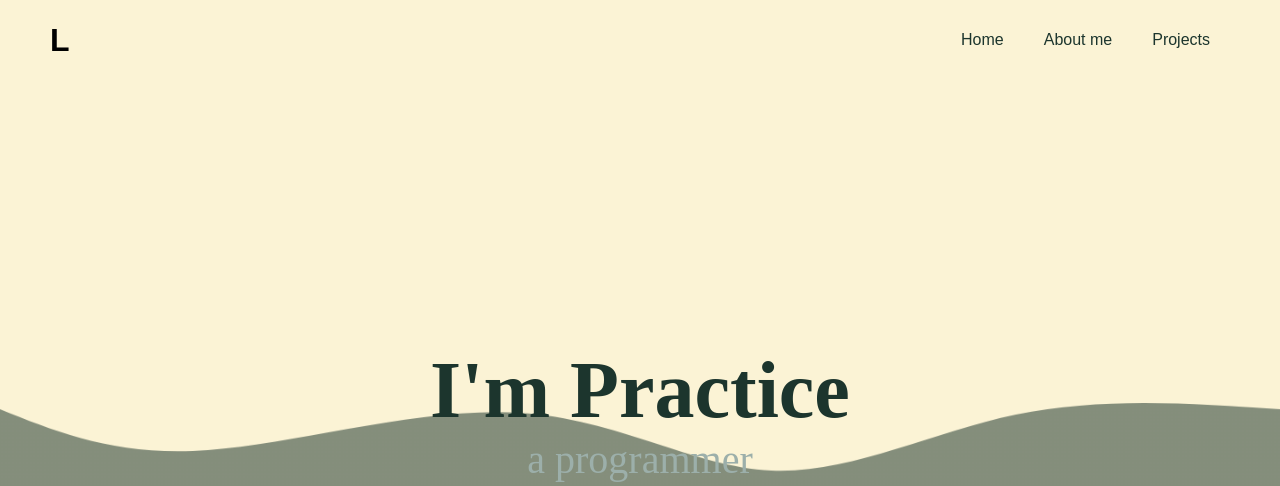
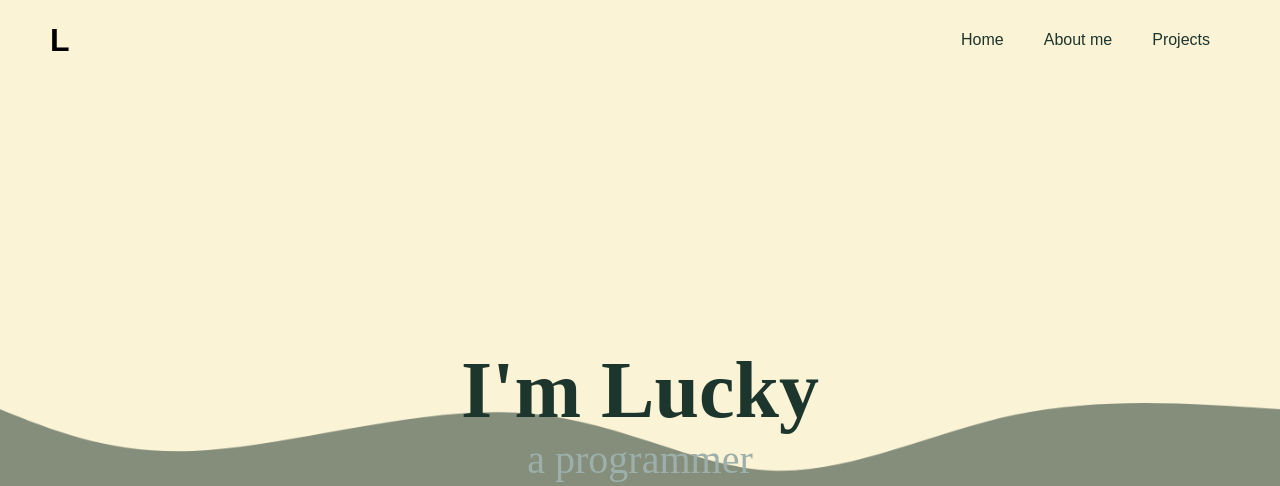
Before and after one commit to luckypabalinas/Portfolio, a plain HTML site: page index.html in a window 1280 px wide. Shown: the top 486 px of the page. Drawn offline with Linux system fonts and the light colour scheme; a web font is replaced by a local one.

Commit message:
second attempt

```diff
--- a/index.html
+++ b/index.html
@@ -41,7 +41,7 @@
     <div class="hero">
       <div class="hero-container">
         <div class="hero-content">
-          <h1>I'm Practice</h1>
+          <h1>I'm Lucky</h1>
           <p>a <span>pro</span>grammer</p>
           <div class="soc-icons">
             <ul>
```
